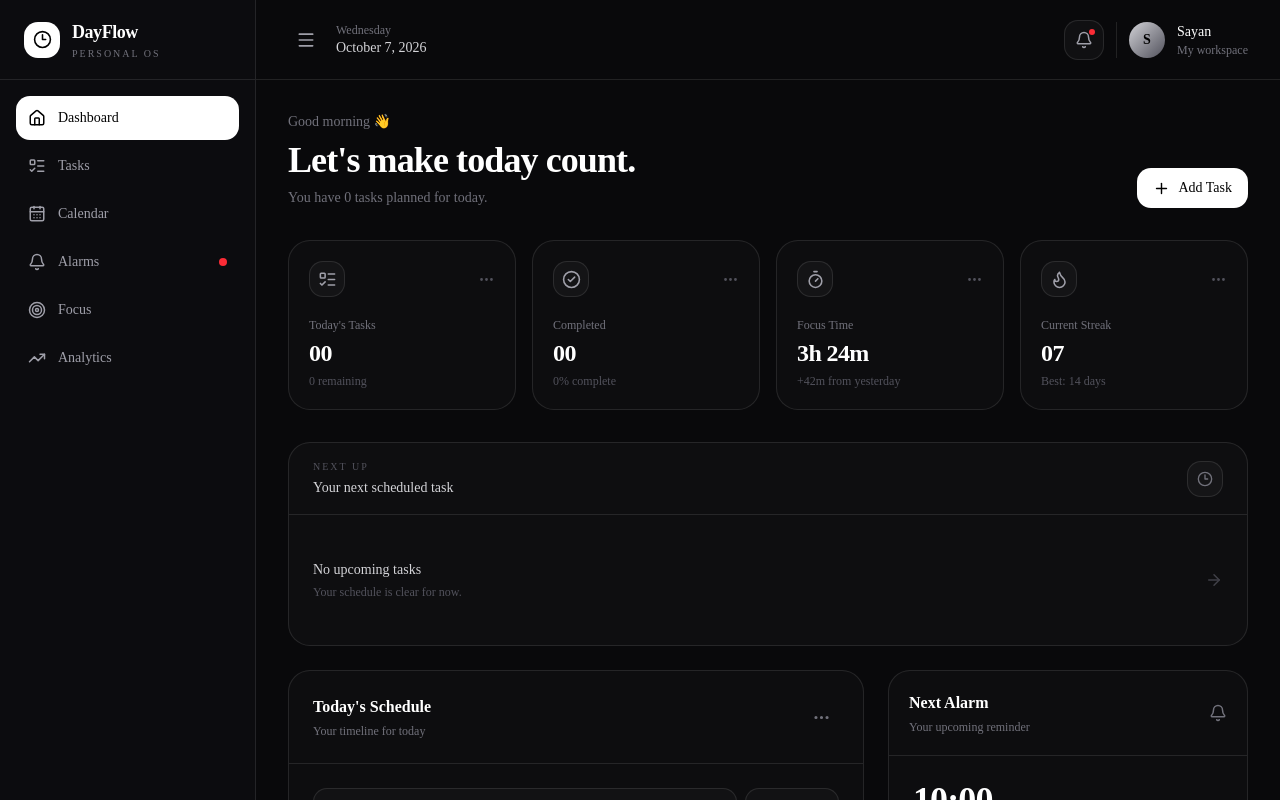
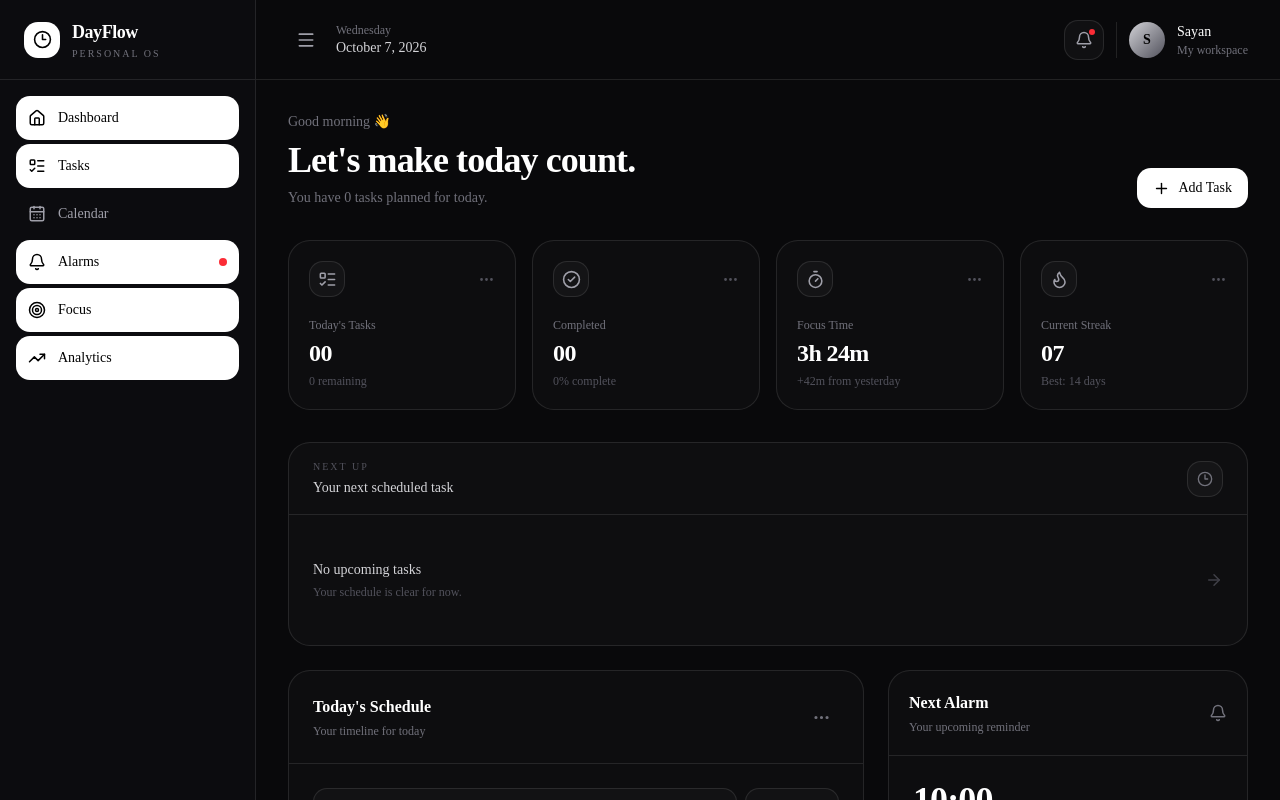
Before and after one commit to sayan629/DayFlow, a Next.js app: page / in a window 1280 px wide. Shown: the top 800 px of the page. Built offline with nearby package versions, Linux system fonts and the light colour scheme.

Commit message:
page.tsx fix

```diff
--- a/src/app/page.tsx
+++ b/src/app/page.tsx
@@ -5,9 +5,7 @@ import AlarmEngine from "@/components/alarms/AlarmEngine";
 import AlarmRinging from "@/components/alarms/AlarmRinging";
 import NextTaskCard from "@/components/scheduler/NextTaskCard";
 import TaskList from "@/components/tasks/TaskList";
-
 import { useTaskStore } from "@/store/taskStore";
-
 import {
   Bell,
   CalendarDays,
@@ -23,16 +21,15 @@ import {
   Timer,
   TrendingUp,
 } from "lucide-react";
-
+import Link from "next/link";
+import { usePathname } from "next/navigation";
 import { useEffect, useState } from "react";
-import Link from "next/link";
 
 const navigation = [
   {
     label: "Dashboard",
     icon: Home,
     href: "/",
-    active: true,
   },
   {
     label: "Tasks",
@@ -62,6 +59,8 @@ const navigation = [
 ];
 
 export default function HomePage() {
+  const pathname = usePathname();
+
   const [sidebarOpen, setSidebarOpen] = useState(true);
   const [today, setToday] = useState("");
 
@@ -69,13 +68,9 @@ export default function HomePage() {
     setToday(new Date().toISOString().split("T")[0]);
   }, []);
 
-  const allTasks = useTaskStore(
-    (state) => state.tasks
-  );
+  const allTasks = useTaskStore((state) => state.tasks);
 
-  const tasks = allTasks.filter(
-    (task) => task.date === today
-  );
+  const tasks = allTasks.filter((task) => task.date === today);
 
   const completedTasks = tasks.filter(
     (task) => task.completed
@@ -88,9 +83,7 @@ export default function HomePage() {
     tasks.length === 0
       ? 0
       : Math.round(
-          (completedTasks.length /
-            tasks.length) *
-            100
+          (completedTasks.length / tasks.length) * 100
         );
 
   return (
@@ -133,11 +126,17 @@ export default function HomePage() {
               {navigation.map((item) => {
                 const Icon = item.icon;
 
+                const isActive =
+                  item.href === "/"
+                    ? pathname === "/"
+                    : pathname === item.href;
+
                 return (
-                  <button
+                  <Link
                     key={item.label}
+                    href={item.href}
                     className={`group flex w-full items-center gap-3 rounded-xl px-3 py-3 text-sm transition ${
-                      item.active
+                      isActive
                         ? "bg-white text-black"
                         : "text-zinc-400 hover:bg-white/5 hover:text-white"
                     }`}
@@ -154,14 +153,17 @@ export default function HomePage() {
                       item.label === "Alarms" && (
                         <span className="ml-auto h-2 w-2 rounded-full bg-red-500" />
                       )}
-                  </button>
+                  </Link>
                 );
               })}
             </nav>
 
             {/* Bottom */}
             <div className="border-t border-white/10 p-4">
-              <button className="flex w-full items-center gap-3 rounded-xl px-3 py-3 text-sm text-zinc-400 transition hover:bg-white/5 hover:text-white">
+              <button
+                type="button"
+                className="flex w-full items-center gap-3 rounded-xl px-3 py-3 text-sm text-zinc-400 transition hover:bg-white/5 hover:text-white"
+              >
                 <Settings size={18} />
 
                 {sidebarOpen && (
@@ -198,6 +200,7 @@ export default function HomePage() {
           <header className="flex h-20 items-center justify-between border-b border-white/10 px-5 md:px-8">
             <div className="flex items-center gap-3">
               <button
+                type="button"
                 onClick={() =>
                   setSidebarOpen(!sidebarOpen)
                 }
@@ -211,12 +214,9 @@ export default function HomePage() {
                   {today
                     ? new Date(
                         `${today}T00:00:00`
-                      ).toLocaleDateString(
-                        "en-US",
-                        {
-                          weekday: "long",
-                        }
-                      )
+                      ).toLocaleDateString("en-US", {
+                        weekday: "long",
+                      })
                     : ""}
                 </p>
 
@@ -224,21 +224,21 @@ export default function HomePage() {
                   {today
                     ? new Date(
                         `${today}T00:00:00`
-                      ).toLocaleDateString(
-                        "en-US",
-                        {
-                          month: "long",
-                          day: "numeric",
-                          year: "numeric",
-                        }
-                      )
+                      ).toLocaleDateString("en-US", {
+                        month: "long",
+                        day: "numeric",
+                        year: "numeric",
+                      })
                     : ""}
                 </p>
               </div>
             </div>
 
             <div className="flex items-center gap-3">
-              <button className="relative rounded-xl border border-white/10 bg-white/[0.03] p-2.5 text-zinc-400 transition hover:bg-white/5 hover:text-white">
+              <button
+                type="button"
+                className="relative rounded-xl border border-white/10 bg-white/[0.03] p-2.5 text-zinc-400 transition hover:bg-white/5 hover:text-white"
+              >
                 <Bell size={18} />
 
                 <span className="absolute right-2 top-2 h-1.5 w-1.5 rounded-full bg-red-500" />
@@ -293,9 +293,10 @@ export default function HomePage() {
                 <StatCard
                   icon={<ListTodo size={19} />}
                   label="Today's Tasks"
-                  value={String(
-                    tasks.length
-                  ).padStart(2, "0")}
+                  value={String(tasks.length).padStart(
+                    2,
+                    "0"
+                  )}
                   subtitle={`${remainingTasks} remaining`}
                 />
 
@@ -341,7 +342,10 @@ export default function HomePage() {
                       </p>
                     </div>
 
-                    <button className="rounded-lg p-2 text-zinc-500 hover:bg-white/5 hover:text-white">
+                    <button
+                      type="button"
+                      className="rounded-lg p-2 text-zinc-500 hover:bg-white/5 hover:text-white"
+                    >
                       <MoreHorizontal size={19} />
                     </button>
                   </div>
@@ -387,11 +391,17 @@ export default function HomePage() {
                       </p>
 
                       <div className="mt-6 flex items-center gap-2">
-                        <button className="flex-1 rounded-xl bg-white px-4 py-2.5 text-xs font-medium text-black hover:bg-zinc-200">
+                        <button
+                          type="button"
+                          className="flex-1 rounded-xl bg-white px-4 py-2.5 text-xs font-medium text-black hover:bg-zinc-200"
+                        >
                           View Task
                         </button>
 
-                        <button className="rounded-xl border border-white/10 px-4 py-2.5 text-xs text-zinc-400 hover:bg-white/5 hover:text-white">
+                        <button
+                          type="button"
+                          className="rounded-xl border border-white/10 px-4 py-2.5 text-xs text-zinc-400 hover:bg-white/5 hover:text-white"
+                        >
                           Snooze
                         </button>
                       </div>
```
